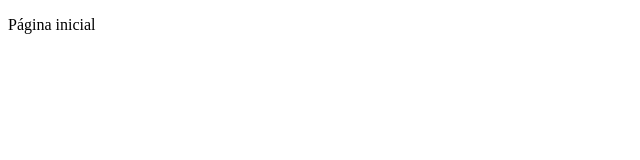
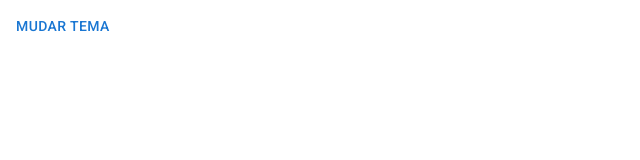
Before and after one commit to gabrielzopz/MaterialUi5, a React (Create React App) app: page /pagina-inicial in a window 1280 px wide. Shown: the top 160 px of the page, without its empty margins (0-640 px from the left). Built offline with nearby package versions, Linux system fonts and the light colour scheme.

Commit message:
feat. Adicionado Material-Ui v5.12

```diff
--- a/package.json
+++ b/package.json
@@ -9,6 +9,10 @@
     "eject": "react-scripts eject"
   },
   "dependencies": {
+    "@emotion/react": "^11.10.6",
+    "@emotion/styled": "^11.10.6",
+    "@mui/icons-material": "^5.11.16",
+    "@mui/material": "^5.12.1",
     "react": "^18.2.0",
     "react-dom": "^18.2.0",
     "react-router-dom": "6",
--- a/public/index.html
+++ b/public/index.html
@@ -5,12 +5,12 @@
     <link rel="icon" href="%PUBLIC_URL%/favicon.ico" />
     <meta name="viewport" content="width=device-width, initial-scale=1" />
     <meta name="theme-color" content="#000000" />
-    <meta
-      name="description"
-      content="Descrição Aqui"
-    />
+    <meta name="description" content="Descrição Aqui" />
+
+    <link rel="stylesheet" href="https://fonts.googleapis.com/css?family=Roboto:300,400,500,700&display=swap" />
+    <link rel="stylesheet" href="https://fonts.googleapis.com/icon?family=Material+Icons" />
+
     <link rel="apple-touch-icon" href="%PUBLIC_URL%/logo192.png" />
-
 
     <title>Materia Ui 5</title>
   </head>
--- a/src/routes/index.tsx
+++ b/src/routes/index.tsx
@@ -1,10 +1,11 @@
 import { Routes, Route, Navigate } from 'react-router-dom';
+import { Button } from '@mui/material';
 
 export const AppRoutes = () => {
 
     return (
         <Routes>
-            <Route path="/pagina-inicial" element={<p>Página inicial</p>}/>
+            <Route path="/pagina-inicial" element={<Button>Mudar Tema</Button>}/>
 
             <Route path="*" element={<Navigate to="/pagina-inicial" />} />
         </Routes>
```
Also changed, not shown: 1 other file (tests, documents, lock files or other folders).
